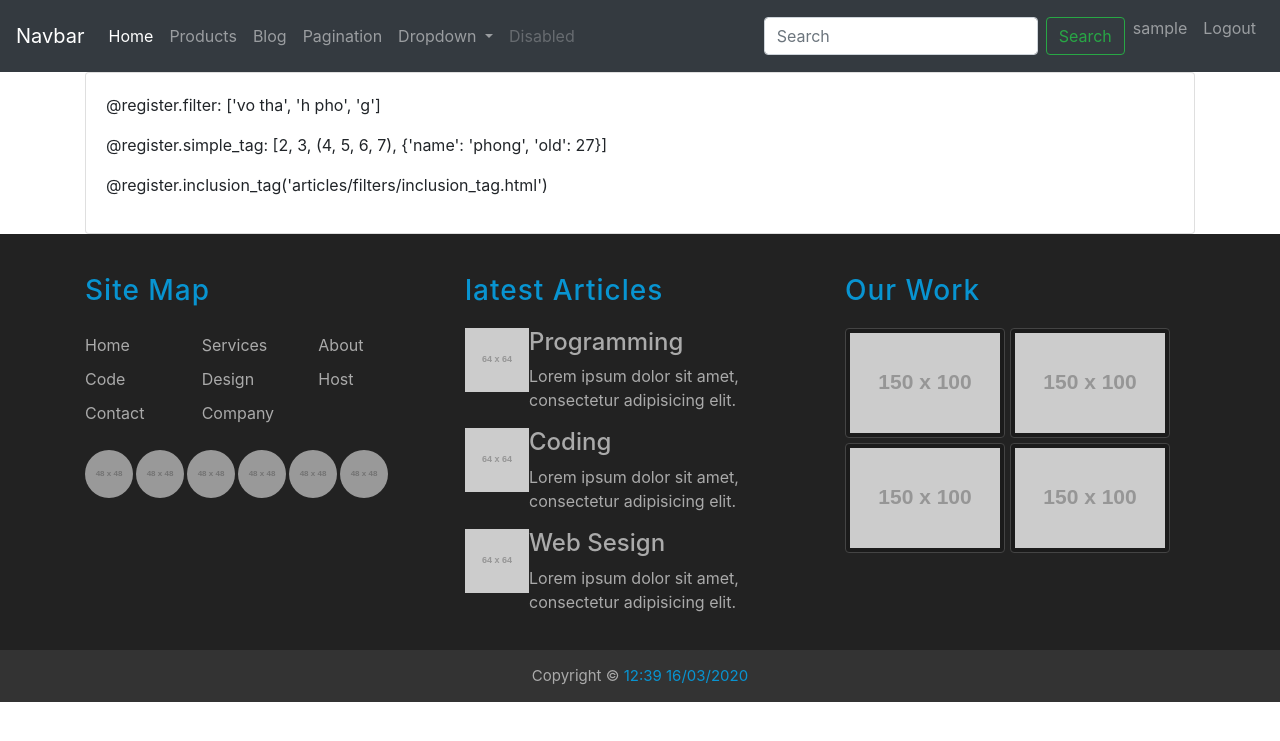
After one commit to nhutphong/djangoblog, a Django app: page /blog/filter/ in a window 1280 px wide. The commit adds this page. Shown: the top 741 px of the page. Run offline with Django 3.2, Linux system fonts and the light colour scheme; the visitor is signed in with stand-in values (Sample User, id 1); grey boxes labelled with a size stand in for pictures from a placeholder-image service; data that the repository does not hold is empty; some libraries are stand-ins or nearby versions.

Commit message:
filters and tags 16-3

```diff
--- /dev/null
+++ b/blog/templates/articles/filters/filters.html
@@ -0,0 +1,32 @@
+{% extends 'base.html' %}
+{% load filters_tags %}
+{% load bootstrap4 %}
+
+
+{% block title %}
+  <title>filters</title>
+{% endblock title %}
+
+
+{% block content %}
+  <div class="container">
+    <div class="card">
+      <div class="card-body">
+        <p>
+          @register.filter: {{ full_name|split:"n" }}
+        </p>
+        <p>
+          @register.simple_tag: {% my_simple_tag 2 3 4 5 6 7 name='phong' old=27 %}
+        </p>
+
+        {% if request.user.is_authenticated %}
+          <p>@register.inclusion_tag('articles/filters/inclusion_tag.html')</p>
+
+          {% my_inclusion_tag request %}
+        {% endif %}
+
+
+      </div>
+    </div>
+  </div>
+{% endblock content %}
--- /dev/null
+++ b/blog/templates/articles/filters/inclusion_tag.html
@@ -0,0 +1,9 @@
+
+{% for article in article_list %}
+  <p>{{ article.id }} -
+    <a href='{{ article.get_absolute_url }}'>
+    {{ article.title }}
+    </a>
+    {{ number }} - {{ today }}
+  </p>
+{% endfor %}
--- /dev/null
+++ b/blog/templatetags/filters_tags.py
@@ -0,0 +1,22 @@
+from django import template
+
+register = template.Library()
+
+
+#template {{ value|split:"two" }}
+#khong co param two cang tot
+@register.filter
+def split(value, two=None):
+    return value.split(sep=two)
+
+
+#template {% my_tag 2 3 9 1 3 2 name='phong' old=27 %}
+@register.simple_tag
+def my_simple_tag(a, b, *args, **kwargs):
+    return [a,b, args, kwargs]
+
+
+@register.inclusion_tag('articles/filters/inclusion_tag.html')
+def my_inclusion_tag(request):
+    user_articles = request.user.articles.all()
+    return {'article_list': user_articles}
--- a/blog/test_views.py
+++ b/blog/test_views.py
@@ -32,3 +32,12 @@ def home_test(request):
     context = {'all': get_all_attr_request(request)}
 
     return render(request, template, context)
+
+
+def filter_test(request):
+    template = 'articles/filters/filters.html'
+    full_name = 'vo thanh phong'
+    context = {
+        'full_name': full_name
+    }
+    return render(request, template, context)
--- a/blog/urls.py
+++ b/blog/urls.py
@@ -15,6 +15,7 @@ from . import test_views
 app_name = 'articles'
 urlpatterns = [
     path('test/', test_views.home_test, name='test-home'),
+    path('filter/', test_views.filter_test, name='test-fitlers'),
     path('pagination/', PaginationListView.as_view(), name='pagination-list'),
     path('', ArticleListView.as_view(), name='article-list'),
     path('create/', ArticleCreateView.as_view(), name='article-create'),
--- a/templates/footer.html
+++ b/templates/footer.html
@@ -145,6 +145,6 @@ footer .copyright span {
     </div>
   </div>
   <div class="copyright text-center">
-    Copyright &copy; 2017 <span>Your Template Name</span>
+    Copyright &copy;<span> {% now "H:i d/m/Y" %}</span>
   </div>
 </footer>
```
Also changed, not shown: blog/templatetags/__init__.py (added).
